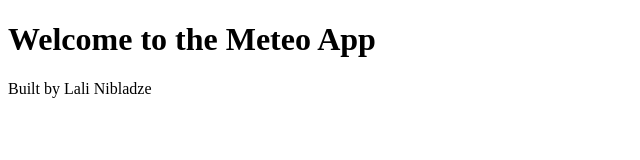
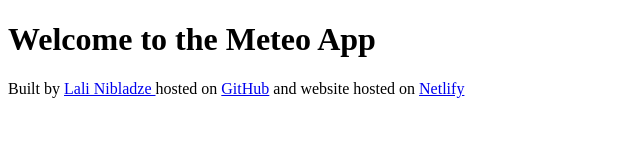
Before and after one commit to DryadNymph/Meteo1, a plain HTML site: page index.html in a window 1280 px wide. Shown: the whole page, without its empty margins (0-640 px from the left). Drawn offline with Linux system fonts and the light colour scheme.

Commit message:
Added links to the footer

```diff
--- a/index.html
+++ b/index.html
@@ -7,6 +7,17 @@
   </head>
   <body>
     <h1>Welcome to the Meteo App</h1>
-    <footer>Built by Lali Nibladze</footer>
+    <footer>
+      Built by
+      <a href="https://github.com/DryadNymph" target="_blank">
+        Lali Nibladze
+      </a>
+      hosted on
+      <a href="https://github.com/DryadNymph/Meteo1" target="_blank">GitHub</a>
+      and website hosted on
+      <a href="https://meteo-shecodes-app-1.netlify.app/" target="_blank"
+        >Netlify</a
+      >
+    </footer>
   </body>
 </html>
```
